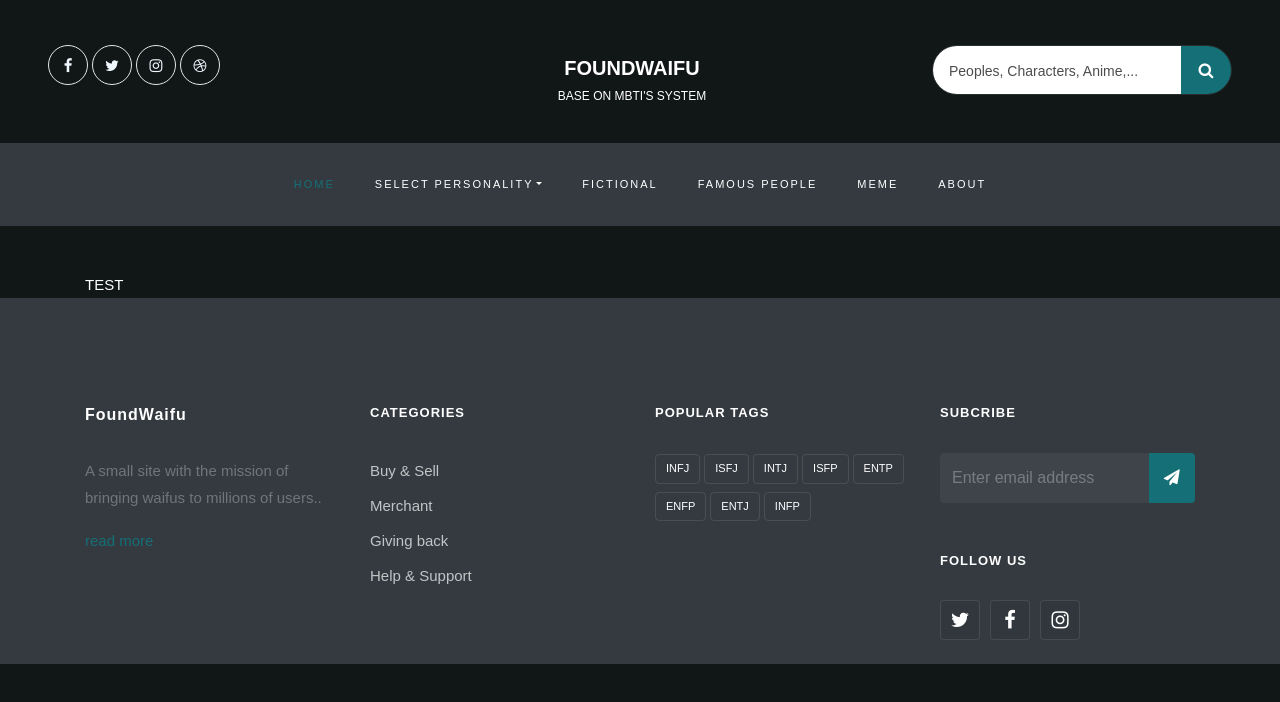
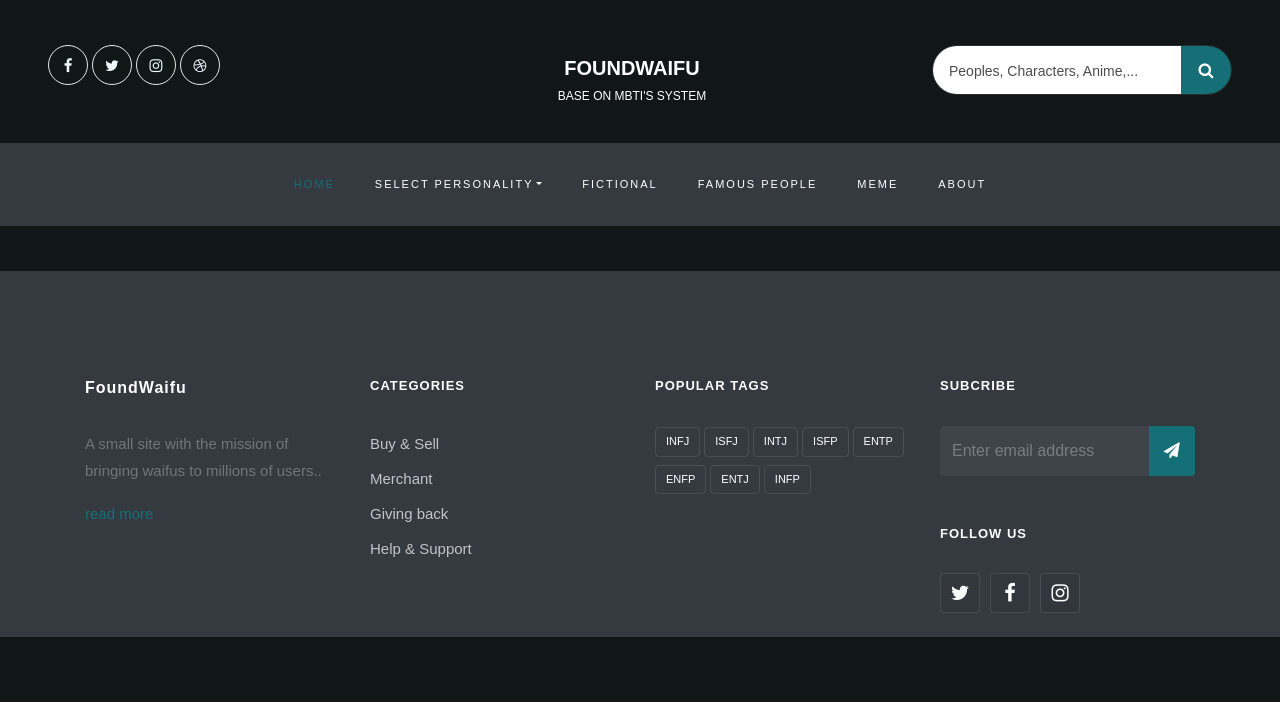
Before and after one commit to LunhA/FoundWaifuUI, a React (Create React App) app: page / in a window 1280 px wide. Shown: the top 702 px of the page. Built offline with nearby package versions, Linux system fonts and the light colour scheme.

Commit message:
micro changes

```diff
--- a/src/views/Landing.js
+++ b/src/views/Landing.js
@@ -2,7 +2,9 @@
 
 function Landing(){
     return(
-        <div className="container">TEST</div>
+        <div className="container">
+
+        </div>
     )
 }
 
```
